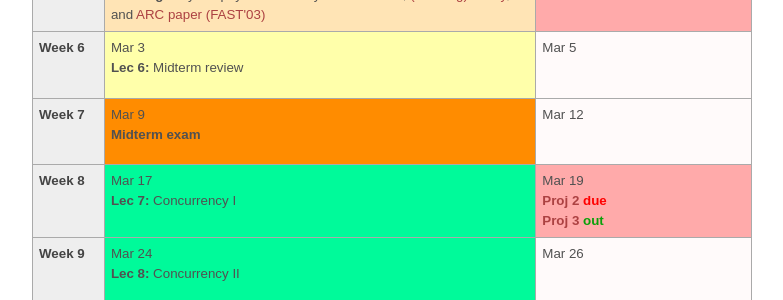
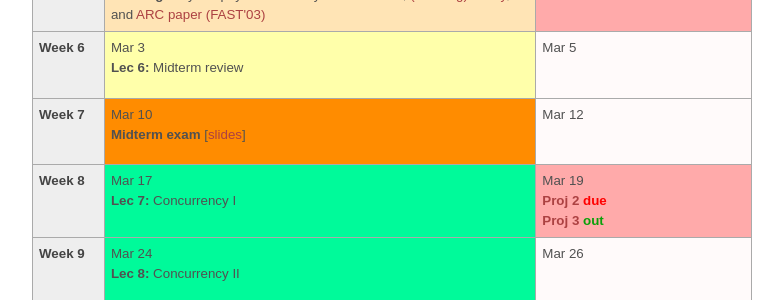
Before and after one commit to tddg/cs571-spring21, a Jekyll site: the page built from schedule.md, in a window 1280 px wide. Shown: the part 789-1089 px from the top of the page, without its empty margins (248-1031 px from the left). Built offline with Jekyll 4.4.1, drawn with Linux system fonts in a browser that asks for light colours.

Commit message:
added lec 6

```diff
--- a/_data/news.yml
+++ b/_data/news.yml
@@ -1,3 +1,6 @@
+
+- date: <strong>03/02/2021</strong>
+  headline: "Lec 6 (midterm review) is posted."
 
 - date: <strong>02/26/2021</strong>
   headline: "Project 2 is posted."
--- a/schedule.md
+++ b/schedule.md
@@ -168,8 +168,8 @@
 </tr>
 <tr> <!-- week of Mar 9 -->
   <td id="2021-3-10" class="date"><b>Week 7</b></td>
-  <td class="exam">Mar 9<br/>
-	<b>Midterm exam</b> </td>
+  <td class="exam">Mar 10<br/>
+	<b>Midterm exam</b> [<a href="./public/lecs/midterm-review.pdf">slides</a>] </td>
   <td class="nodue">Mar 12</td>
 </tr>
 <tr> <!-- week of Mar 16 -->
```
Also changed, not shown: 1 other file.
